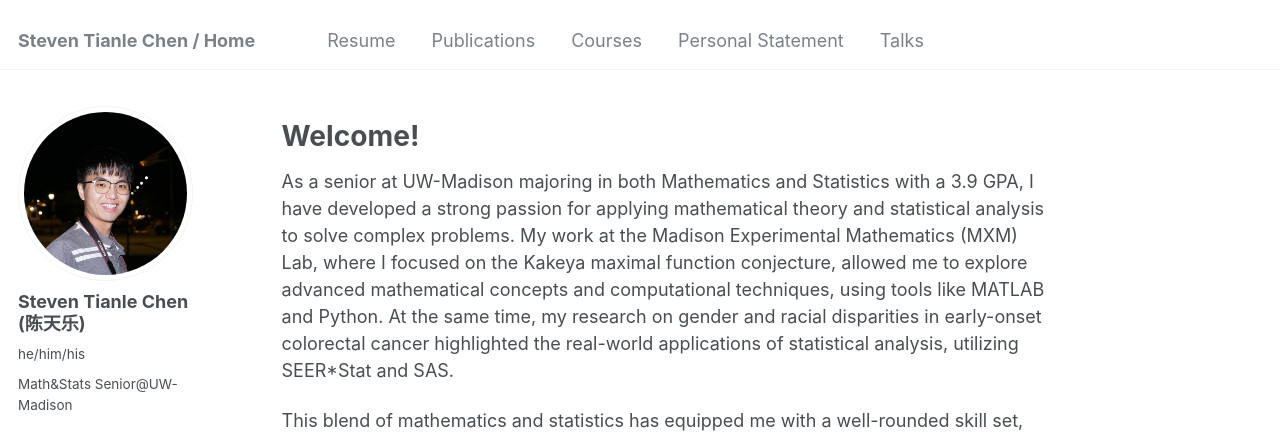
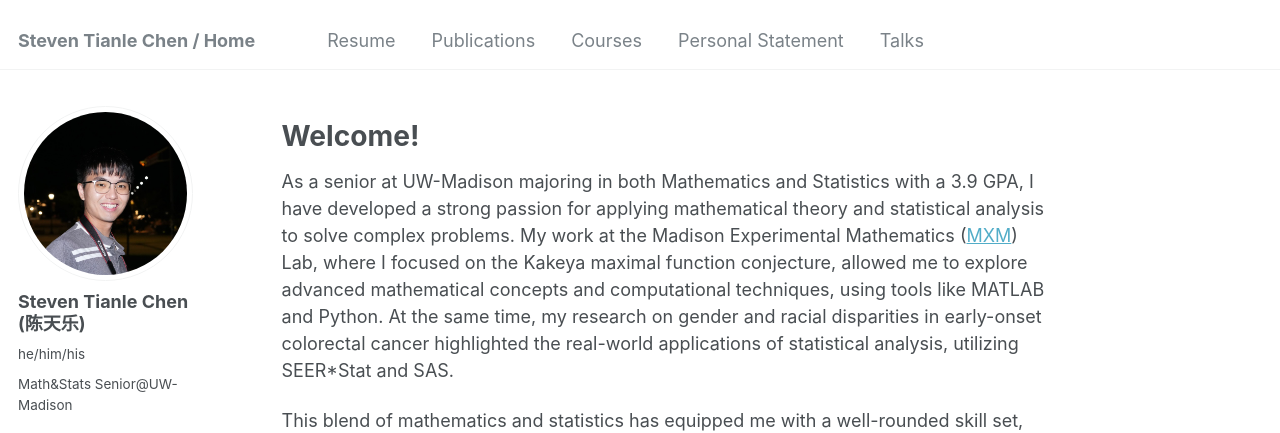
Before and after one commit to sttlchen/sttlchen.github.io, a Jekyll site: the page built from _pages/about.md, in a window 1280 px wide and 1124 px high. Shown: the top 433 px of the window. Built offline with Jekyll 4.4.1, drawn with Linux system fonts in a browser that asks for light colours; part of the change alters nothing that is shown.

```diff
--- a/_pages/about.md
+++ b/_pages/about.md
@@ -9,7 +9,7 @@ redirect_from:
 
 Welcome!
 ======
-As a senior at UW-Madison majoring in both Mathematics and Statistics with a 3.9 GPA, I have developed a strong passion for applying mathematical theory and statistical analysis to solve complex problems. My work at the Madison Experimental Mathematics (MXM) Lab, where I focused on the Kakeya maximal function conjecture, allowed me to explore advanced mathematical concepts and computational techniques, using tools like MATLAB and Python. At the same time, my research on gender and racial disparities in early-onset colorectal cancer highlighted the real-world applications of statistical analysis, utilizing SEER*Stat and SAS.
+As a senior at UW-Madison majoring in both Mathematics and Statistics with a 3.9 GPA, I have developed a strong passion for applying mathematical theory and statistical analysis to solve complex problems. My work at the Madison Experimental Mathematics ([MXM](https://mxm.math.wisc.edu/)) Lab, where I focused on the Kakeya maximal function conjecture, allowed me to explore advanced mathematical concepts and computational techniques, using tools like MATLAB and Python. At the same time, my research on gender and racial disparities in early-onset colorectal cancer highlighted the real-world applications of statistical analysis, utilizing SEER*Stat and SAS.
 
 This blend of mathematics and statistics has equipped me with a well-rounded skill set, including mathematical modeling, data analysis, and computational algorithms. I am particularly drawn to the intersection of these disciplines and their potential to address real-world challenges. My academic experiences have inspired me to delve deeper into mathematical modeling, computational techniques, and statistical methodologies, with the goal of contributing to research and innovation in fields like health care and scientific computing.
 
```
